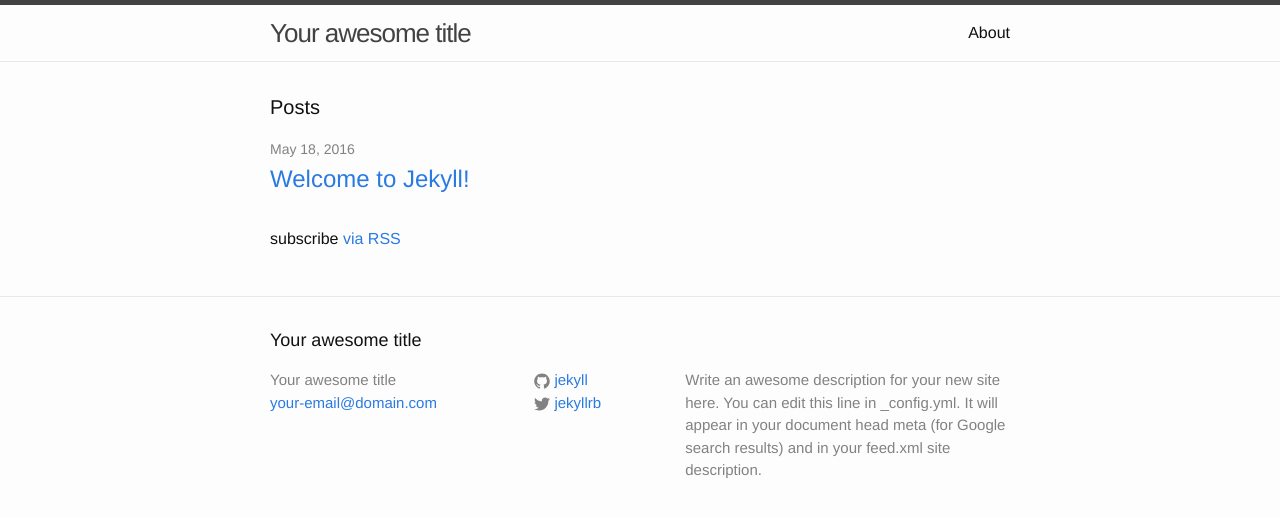
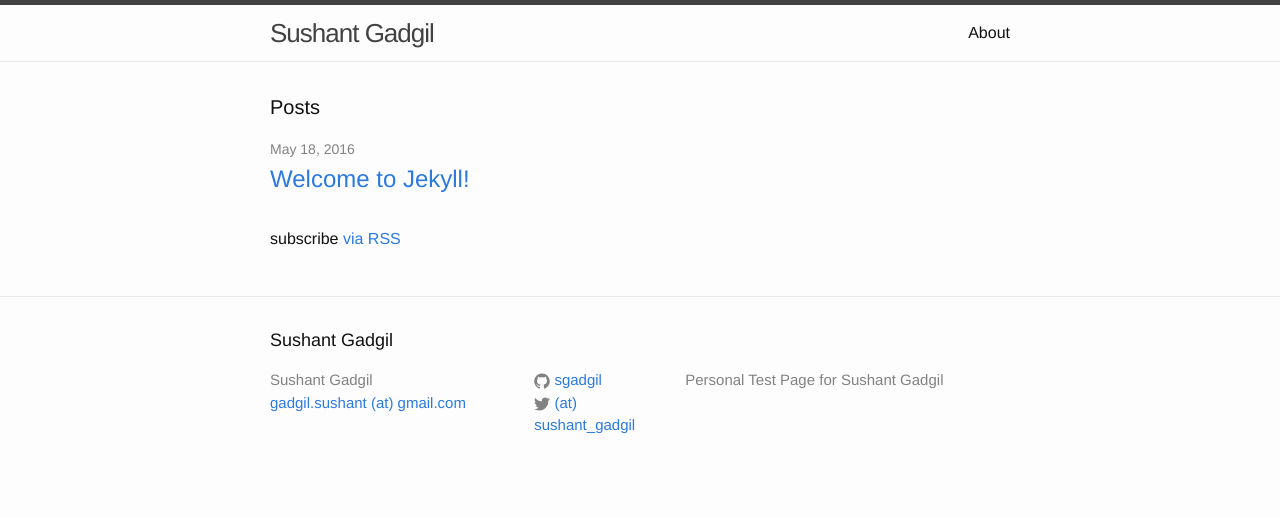
Before and after one commit to sgadgil/sgadgil.github.io, a Jekyll site: the page built from index.html, in a window 1280 px wide. Shown: the top 517 px of the page. Built offline with Jekyll 4.4.1, drawn with Linux system fonts in a browser that asks for light colours.

Commit message:
Update _config.yml

```diff
--- a/_config.yml
+++ b/_config.yml
@@ -6,16 +6,14 @@
 # 'jekyll serve'. If you change this file, please restart the server process.
 
 # Site settings
-title: Your awesome title
-email: your-email@domain.com
+title: Sushant Gadgil
+email: gadgil.sushant (at) gmail.com
 description: > # this means to ignore newlines until "baseurl:"
-  Write an awesome description for your new site here. You can edit this
-  line in _config.yml. It will appear in your document head meta (for
-  Google search results) and in your feed.xml site description.
+  Personal Test Page for Sushant Gadgil
 baseurl: "" # the subpath of your site, e.g. /blog
-url: "http://yourdomain.com" # the base hostname & protocol for your site
-twitter_username: jekyllrb
-github_username:  jekyll
+url: "http://sgadgil.github.io" # the base hostname & protocol for your site
+twitter_username: (at) sushant_gadgil
+github_username:  sgadgil
 
 # Build settings
 markdown: kramdown
```
